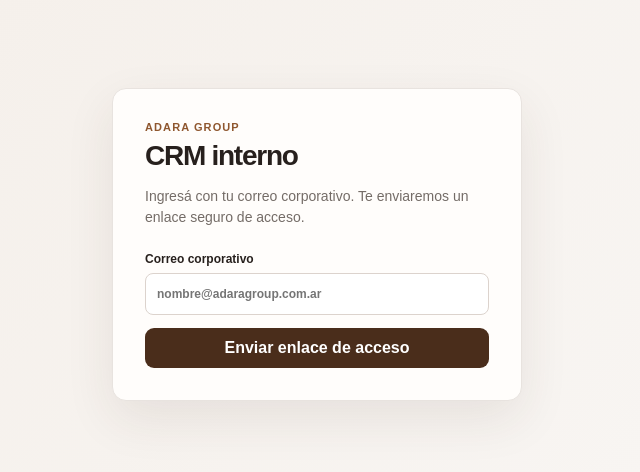
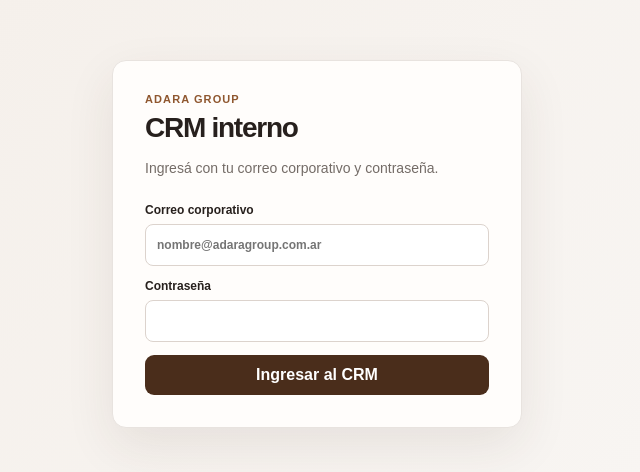
Before and after one commit to ADARA-Pricing/crm-adara, a Next.js app: page /login in a window 1280 px wide. Shown: the part 156-628 px from the top of the page, without its empty margins (323-963 px from the left). Built offline with nearby package versions, Linux system fonts and the light colour scheme.

Commit message:
Permite acceso del CRM con contraseña

```diff
--- a/src/app/login/page.tsx
+++ b/src/app/login/page.tsx
@@ -2,5 +2,5 @@
 
 export default async function LoginPage({ searchParams }: { searchParams: Promise<{ denied?: string }> }) {
   const { denied } = await searchParams;
-  return <main className="login-page"><section className="login-card"><p className="eyebrow">Adara group</p><h1>CRM interno</h1><p>Ingresá con tu correo corporativo. Te enviaremos un enlace seguro de acceso.</p><LoginForm denied={denied === "1"} /></section></main>;
+  return <main className="login-page"><section className="login-card"><p className="eyebrow">Adara group</p><h1>CRM interno</h1><p>Ingresá con tu correo corporativo y contraseña.</p><LoginForm denied={denied === "1"} /></section></main>;
 }
--- a/src/components/login-form.tsx
+++ b/src/components/login-form.tsx
@@ -5,12 +5,15 @@
 
 export function LoginForm({ denied }: { denied: boolean }) {
   const [email, setEmail] = useState("");
+  const [password, setPassword] = useState("");
   const [message, setMessage] = useState(denied ? "Tu cuenta no tiene acceso a este CRM." : "");
   const [sending, setSending] = useState(false);
   async function submit(event: FormEvent<HTMLFormElement>) {
     event.preventDefault(); setSending(true); setMessage("");
-    const { error } = await createClient().auth.signInWithOtp({ email, options: { emailRedirectTo: `${window.location.origin}/auth/callback` } });
-    setSending(false); setMessage(error ? "No pudimos enviar el enlace. Revisá el correo e intentá nuevamente." : "Te enviamos un enlace seguro a tu correo.");
+    const { error } = await createClient().auth.signInWithPassword({ email, password });
+    setSending(false);
+    if (error) { setMessage("Correo o contraseña incorrectos."); return; }
+    window.location.assign("/");
   }
-  return <form onSubmit={submit} className="login-form"><label>Correo corporativo<input type="email" value={email} onChange={(event) => setEmail(event.target.value)} placeholder="nombre@adaragroup.com.ar" required /></label><button className="button" type="submit" disabled={sending}>{sending ? "Enviando…" : "Enviar enlace de acceso"}</button>{message ? <p role="status">{message}</p> : null}</form>;
+  return <form onSubmit={submit} className="login-form"><label>Correo corporativo<input type="email" value={email} onChange={(event) => setEmail(event.target.value)} placeholder="nombre@adaragroup.com.ar" autoComplete="email" required /></label><label>Contraseña<input type="password" value={password} onChange={(event) => setPassword(event.target.value)} autoComplete="current-password" required /></label><button className="button" type="submit" disabled={sending}>{sending ? "Ingresando…" : "Ingresar al CRM"}</button>{message ? <p role="status">{message}</p> : null}</form>;
 }
```
